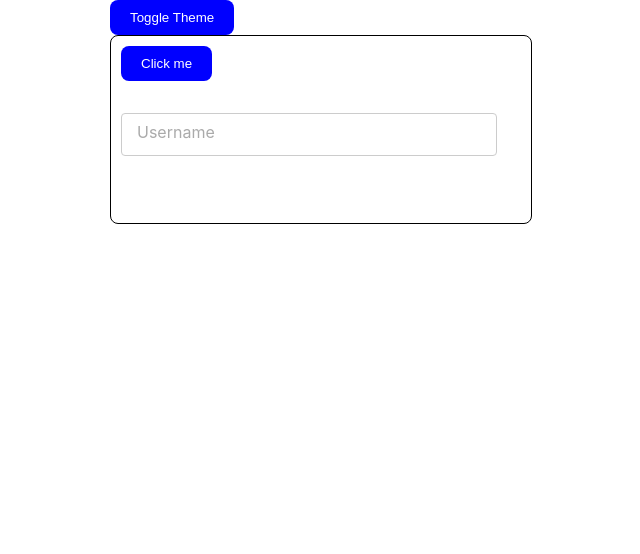
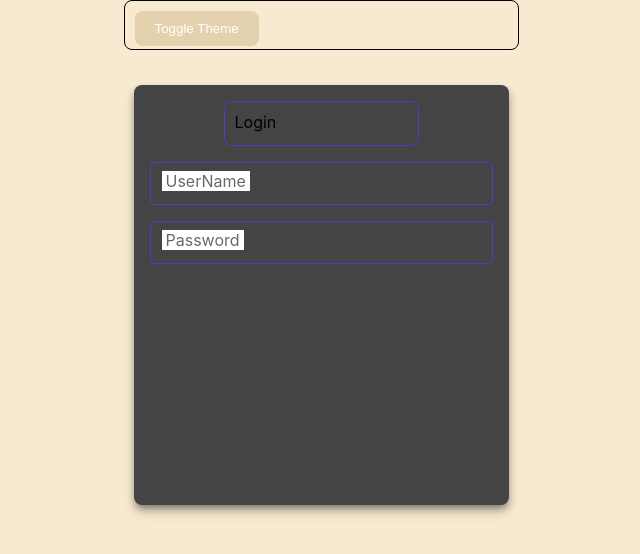
Before and after one commit to ddcroft73/life-package-fe, a React (Create React App) app: page / in a window 1280 px wide. Shown: the top 554 px of the page, without its empty margins (319-959 px from the left). Built offline with nearby package versions, Linux system fonts and the light colour scheme.

Commit message:
fixed the props on TextBox, started colors for themes.

```diff
--- a/src/App.css
+++ b/src/App.css
@@ -1,17 +1,38 @@
 .App {
   text-align: center;
 }
+ * {
+  box-sizing: border-box;
+ }
+
+
+
+/* Default and global CSS*/
+:root {
+  --body-background: rgb(248, 234, 208);
+  --body-background-dark: rgb(43, 41, 41);
+
+  --button-background: rgb(228, 210, 175);/*rgb(202, 186, 157);*/
+  --button-hover:  rgb(202, 186, 157);
+  --button-click:  rgb(228, 210, 175);
+  --button-border: black;
+
+  --button-background-dark: rgb(61, 58, 58);
+  --button-hover-dark: rgb(77, 74, 74);
+  --button-click-dark: rgb(134, 113, 113);
+}
+
 
 /* default light theme */
 body {
-  background-color: white;
-  color: black;
+  background-color: var(--body-background);
+
+
   display: flex;
   justify-content: center;
 }
 
 /* dark theme */
 body.dark {
-  background-color: black;
-  color: white;
+  background-color: var(--body-background-dark);
 }
--- a/src/App.js
+++ b/src/App.js
@@ -2,6 +2,7 @@ import "./App.css";
 import Login from "./components/Login.js";
 import ThemeManager from "./theme/ThemeManager";
 import ThemeToggle from "./theme/ThemeToggle";
+import Box from "./components/elements/Box.js";
 
 // For now I am concentrating on building my components. This will be the area where I test them, and later
 // it will conform to the FE of my app. Startting with the Logon Registration components
@@ -10,7 +11,11 @@ import ThemeToggle from "./theme/ThemeToggle";
 const App = () => {
     return (
         <ThemeManager>
-            <ThemeToggle />
+            <Box style={{
+                height: 50,
+                width: '100%',
+            }}><ThemeToggle /></Box>
+
             <Login />
         </ThemeManager>
     );
--- a/src/components/Login.js
+++ b/src/components/Login.js
@@ -5,6 +5,7 @@ import Box from "../components/elements/Box.js";
 import Button from "../components/elements/Button.js";
 import TextBox from '../components/elements/TextBox.js'
 import ThemeContext from '../theme/ThemeContext';
+import Paper from '../components/elements/Paper.js'
 
 
 const  Login = () => {
@@ -27,9 +28,22 @@ const  Login = () => {
   }
   return (
 
-   <Box  style={{ padding: '10px', width: 400}}>
-       <Button>Click me</Button>
-       <TextBox  label="Username" type="text" width="300px"/>
+   <Box  style={{minWidth: "300px", maxWidth: "600px", border: "0px solid black",
+   display: 'flex', justifyContent: 'center', alignItems: 'center'}}>
+       <Paper elevation={4}
+            style={{
+              width: '375px',
+              height: '420px',
+              backgroundColor: '#444444',
+            }}>
+
+
+           <Box style={{ border:'none',height:'auto', width:'100%', padding: 0, display: 'flex', justifyContent: 'center',}}>
+              <Box style={{backgroundColor:'#444444',border:"1px solid #4c3cc7",height:45, width:195}}>Login</Box>
+           </Box>
+           <TextBox  label="UserName" type="text" width="100%" containerPadding={0} />
+           <TextBox  label="Password" type="password" width="100%" containerPadding={0} />
+       </Paper>
    </Box>
 
   );
--- a/src/components/elements/Box.js
+++ b/src/components/elements/Box.js
@@ -6,6 +6,7 @@ const Box = ({ children, style }) => {
         height: '100%',
         border: '1px solid black',
         borderRadius: '8px',
+        padding: 10,
     };
 
     return (
--- a/src/components/elements/Button.css
+++ b/src/components/elements/Button.css
@@ -2,29 +2,31 @@
 /* Light theme (default) styles */
 .button {
 
-    background-color: blue;
+    background-color: var(--button-background);
     color: white;
     padding: 10px 20px;
     border-radius: 8px;
-    border: none;
+    border: 0px solid var(--button-border);
     cursor: pointer;
     transition: background-color 0.3s ease, transform 0.1s ease;
     transform: scale(1);
 }
 
 .button:hover {
-    background-color: darkblue;
+    background-color: var(--button-hover);
+    border: 1px soild var(--button-border);
 }
 
 .button:active {
     transform: scale(0.95);
-    background-color: rgb(126, 126, 219);
+    background-color: var(--button-click);
+    border: 1px soild var(--button-border);
 }
 
 
 /* Dark theme styles */
 body.dark .button {
-    background-color: #555;   /* Darker gray background */
+    background-color: var(--button-background-dark);   /* Darker gray background */
     color: #eee;              /* Lighter text */
     cursor: pointer;
     transition: background-color 0.3s ease, transform 0.1s ease;
@@ -33,10 +35,12 @@ body.dark .button {
 }
 
 body.dark .button:hover {
-    background-color: rgb(127, 127, 148);
+    background-color: var(--button-hover-dark);
+    border: 1px soild var(--button-border);
 }
 
 body.dark .button:active {
     transform: scale(0.95);
-    background-color: rgb(212, 202, 202);
+    background-color: var(--button-click-dark);
+    border: 1px soild var(--button-border);
 }
--- a/src/components/elements/Paper.module.css
+++ b/src/components/elements/Paper.module.css
@@ -3,7 +3,7 @@
 .paper {
     padding: 16px;
     background-color: rgb(249, 242, 242);
-    border-radius: 4px;
+    border-radius: 8px;
 }
 
 /* Elevation levels */
@@ -59,5 +59,6 @@ body.dark .paper {
 }
 
 body.dark .outlined {
-    border-color: rgba(255, 255, 255, 0.12);
-}
+    border: 1px solid gray;
+
+}  /* border-color: rgba(200, 193, 193, 12); */
--- a/src/components/elements/TextBox.css
+++ b/src/components/elements/TextBox.css
@@ -1,15 +1,13 @@
-
-
 .floating-label-container {
   position: relative;
-  margin-top: 2rem;
+  margin-top: 1rem;
 
-  width: 400px;
-  /*will change width*/
+  /*width: 400px;
+  will change width*/
 }
 
 .floating-label-input {
-  border: 1px solid #ccc;
+  border: 1px solid #4c3cc7;
   border-radius: 4px;
   padding: 10px 12px;
   transition: all 0.3s ease;
@@ -18,12 +16,13 @@
   z-index: 1;
   /* Ensure input is above the pseudo element */
   font-size: 18px;
-  width: 350px;
-  /* will change width*/
+  /*width: 350px;
+   will change width*/
 }
 
 .floating-label-input:focus {
   border-color: #007bff;
+  color: white;
 }
 
 .floating-label-input::placeholder {
@@ -35,7 +34,7 @@
   left: 12px;
   bottom: 14px;
   font-size: 16px;
-  color: #aaa;
+  color: #6e6666;
   transition: all 0.3s ease;
   background-color: white;
   /* Match the background of your page or container */
@@ -46,7 +45,7 @@
 }
 
 body.dark .floating-label {
-  background-color: black;
+  background-color: #444444;
   /* thats all it is */
 }
 
@@ -76,6 +75,7 @@ body.dark .floating-label {
   /* Ensure this is below the input and label */
   visibility: hidden;
   /* Hide by default */
+
 }
 
 /* Show the pseudo-element (cutout effect) when input is focused or has content */
--- a/src/components/elements/TextBox.js
+++ b/src/components/elements/TextBox.js
@@ -1,18 +1,59 @@
-import React from "react";
-import "./TextBox.css";
 
+import React from 'react';
+import './TextBox.css';
+/*
+const TextBox = ({ label, width = '200px', height = "auto", ...props }) => {
+  const containerStyle = {
+    width,
+    height
+  };
 
-const TextBox = ({ label, ...props }) => {
+  const inputStyle = {
+    width,
+    height
+  };
+
   return (
-        <div className="floating-label-container">
+    <div className="floating-label-container" style={containerStyle}>
       <input
         className="floating-label-input"
+        style={inputStyle}
         placeholder=" "
         {...props}
       />
       <label className="floating-label">{label}</label>
     </div>
   );
+}
+
+export default TextBox;
+*/
+const TextBox = ({ label, width = '200px', height = "auto", containerPadding = 0, ...props }) => {
+
+    // Calculate the adjusted width based on container padding
+    const adjustedWidth = `calc(${width} - ${(containerPadding) * 2}px)`;
+
+    const containerStyle = {
+      width: adjustedWidth,
+      height
     };
 
+    const inputStyle = {
+      width: adjustedWidth,
+      height
+    };
+
+    return (
+      <div className="floating-label-container" style={containerStyle}>
+        <input
+          className="floating-label-input"
+          style={inputStyle}
+          placeholder=" "
+          {...props}
+        />
+        <label className="floating-label">{label}</label>
+      </div>
+    );
+  }
+
   export default TextBox;
--- a/src/index.css
+++ b/src/index.css
@@ -5,6 +5,7 @@ body {
     sans-serif;
   -webkit-font-smoothing: antialiased;
   -moz-osx-font-smoothing: grayscale;
+
 }
 
 code {
```
Also changed, not shown: public/manifest.json. Lines whose indentation alone changed are shown as unchanged.
